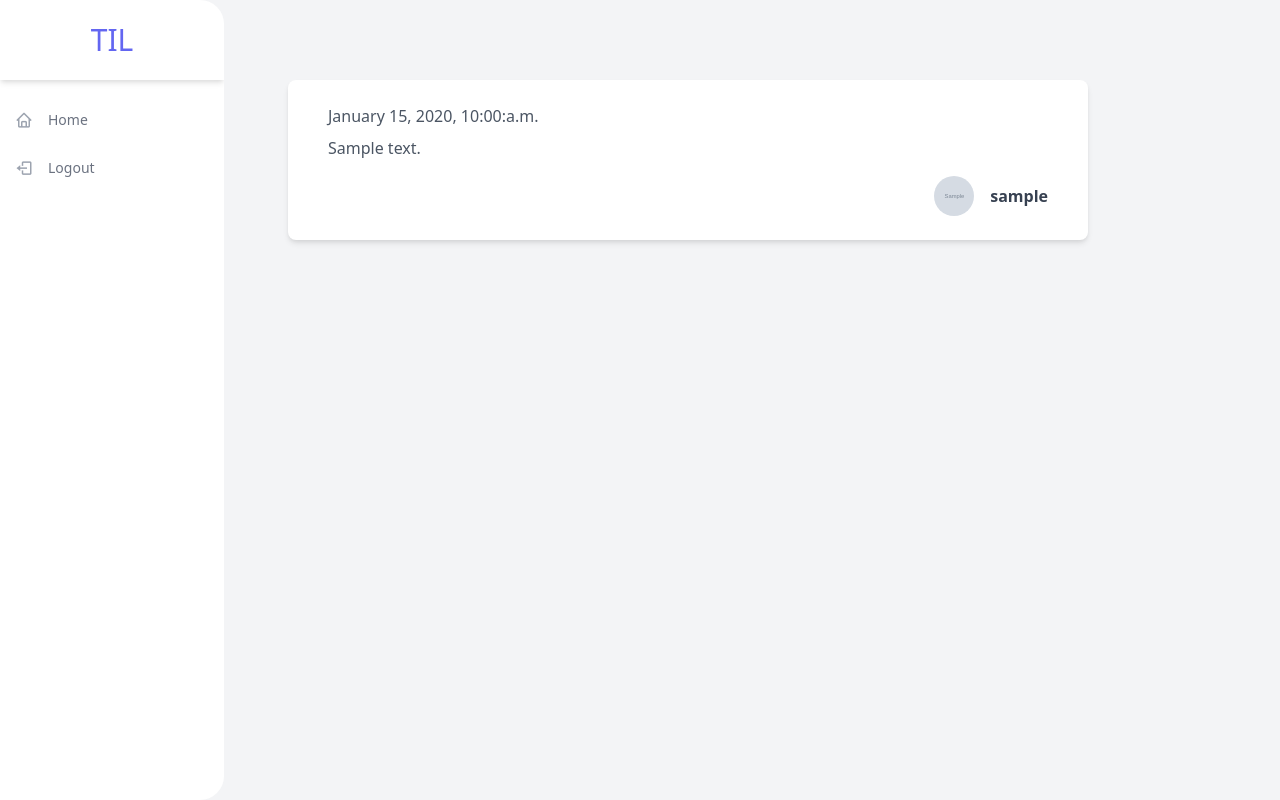
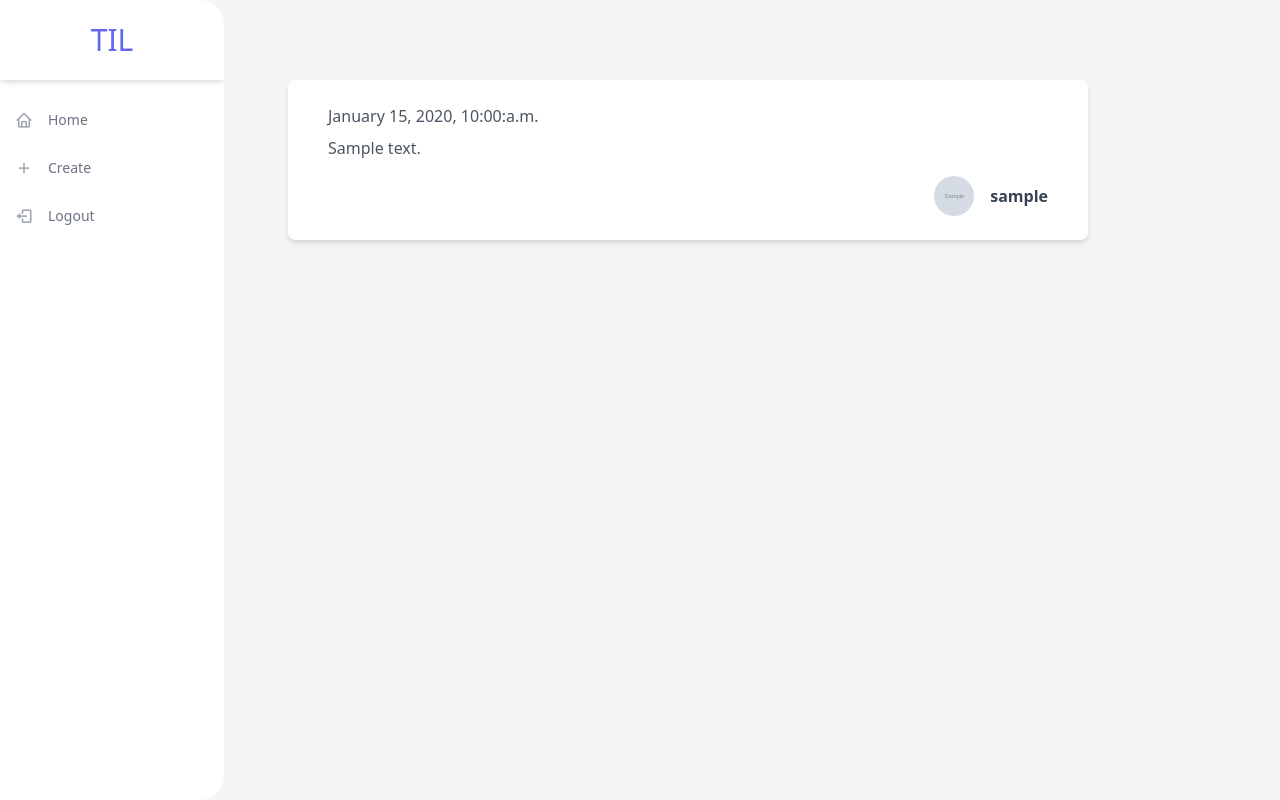
Before and after one commit to AbnerAlexson/Django_project1, a Django app: page /1/ in a window 1280 px wide. Run offline with Django 5.2, Linux system fonts and the light colour scheme; a user stored in the database is signed in; tables that the repository leaves empty hold one stand-in row (values such as "Sample post"); grey boxes marked "Sample" are stand-in pictures; some libraries are stand-ins or nearby versions.

Commit message:
modified base.html if user is authenticated there will be a crete post option

```diff
--- a/til/templates/base.html
+++ b/til/templates/base.html
@@ -22,6 +22,12 @@
               </a>
             </li>
             {% if request.user.is_authenticated %}
+              <li>
+                <a href="{% url 'feed:new_post' %}" class="flex flex-row items-center h-12 transform hover:translate-x-2 transition-transform ease-in duration-200 text-gray-500 hover:text-gray-800">
+                <span class="inline-flex items-center justify-center h-12 w-12 text-lg text-gray-400"><i class="bx bx-plus"></i></span>
+                <span class="text-sm font-medium">Create</span>
+                </a>
+              </li>
               <li>
                   <a href="{% url 'account_logout' %}" class="flex flex-row items-center h-12 transform hover:translate-x-2 transition-transform ease-in duration-200 text-gray-500 hover:text-gray-800">
                   <span class="inline-flex items-center justify-center h-12 w-12 text-lg text-gray-400"><i class="bx bx-log-out"></i></span>
```
